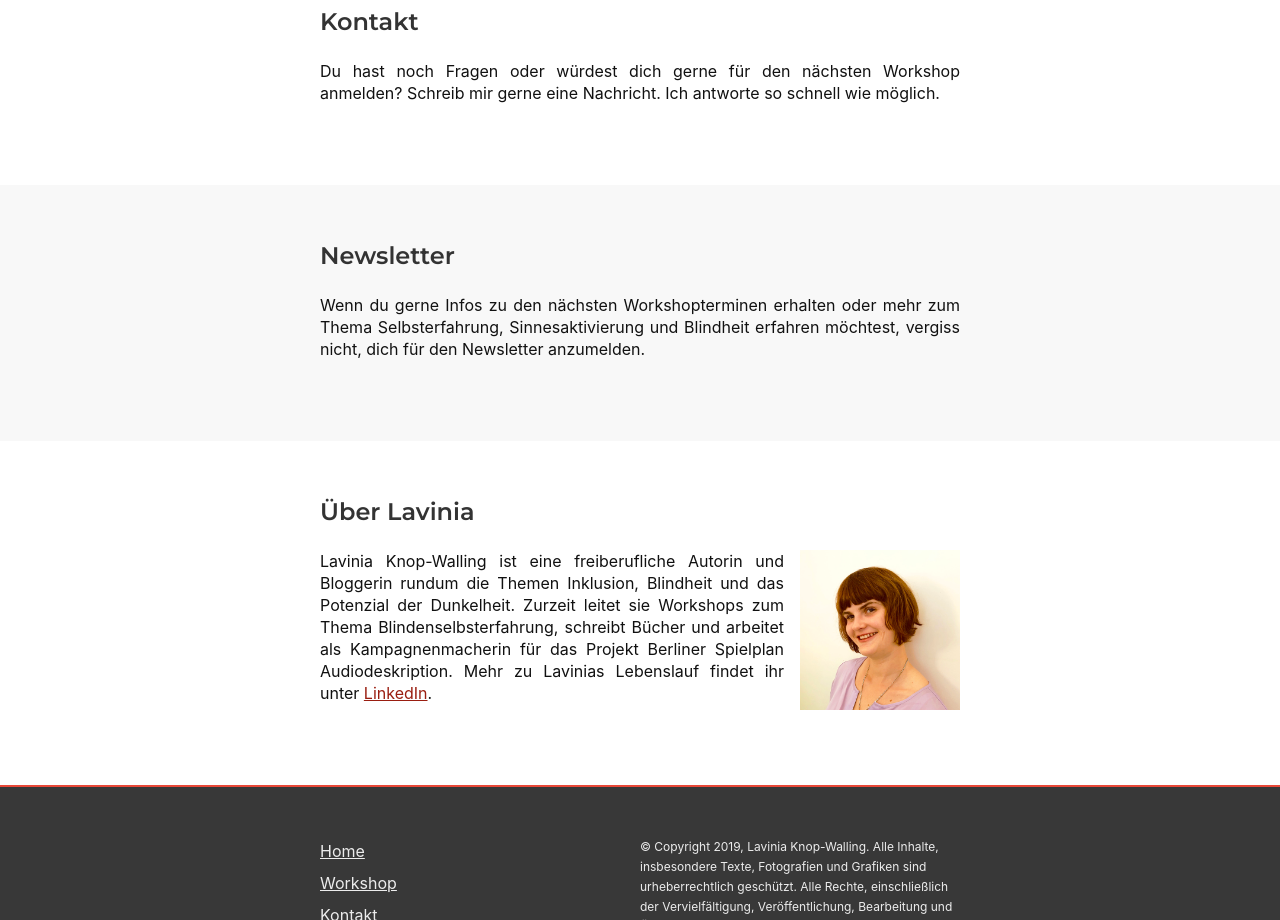
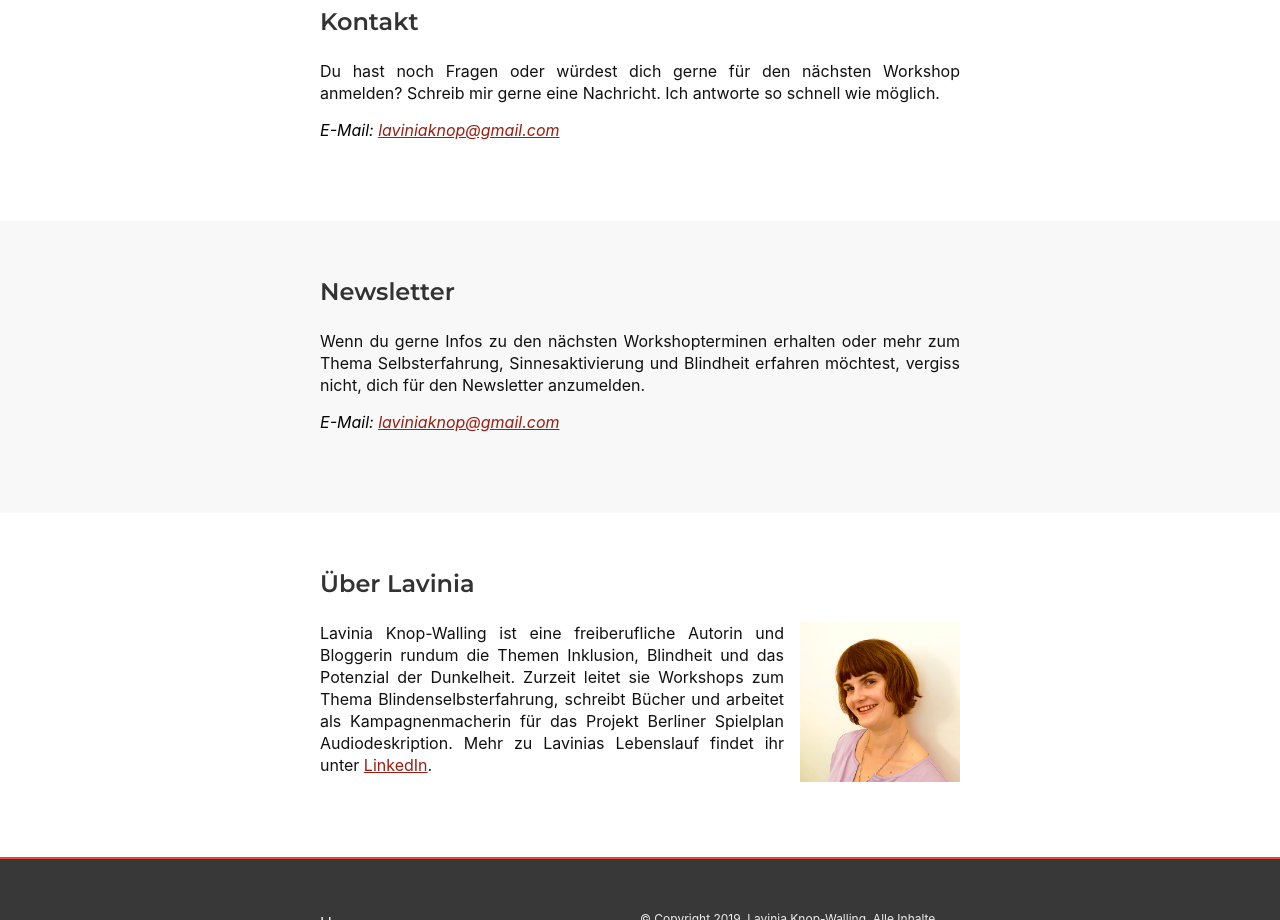
Before and after one commit to leilivive/homepage, a plain HTML site: page workshop/index.html in a window 1280 px wide. Shown: the part 1760-2680 px from the top of the page. Drawn offline with Linux system fonts and the light colour scheme.

Commit message:
Email contact

```diff
--- a/workshop/index.html
+++ b/workshop/index.html
@@ -59,12 +59,22 @@
       <div class="Container">
         <h2 id="kontakt__title">Kontakt</h2>
         <p>Du hast noch Fragen oder würdest dich gerne für den nächsten Workshop anmelden? Schreib mir gerne eine Nachricht. Ich antworte so schnell wie möglich.</p>
+        <p>
+          <address>
+            E-Mail: <a href="mailto:laviniaknop@gmail.com?subject=Workshop Kontakt">laviniaknop@gmail.com</a>
+          </address>
+        </p>
       </div>
     </section>
     <section class="Section" id="newsletter" tabindex="-1" aria-labelledby="newsletter__title">
       <div class="Container">
         <h2 id="newsletter__title">Newsletter</h2>
         <p>Wenn du gerne Infos zu den nächsten Workshopterminen erhalten oder mehr zum Thema Selbsterfahrung, Sinnesaktivierung und Blindheit erfahren möchtest, vergiss nicht, dich für den Newsletter anzumelden.</p>
+        <p>
+          <address>
+            E-Mail: <a href="mailto:laviniaknop@gmail.com?subject=Workshop Newslatter">laviniaknop@gmail.com</a>
+          </address>
+        </p>
       </div>
     </section>
     <section class="Section" id="ueber-lavinia" aria-labelledby="ueber-lavinia__title">
```
